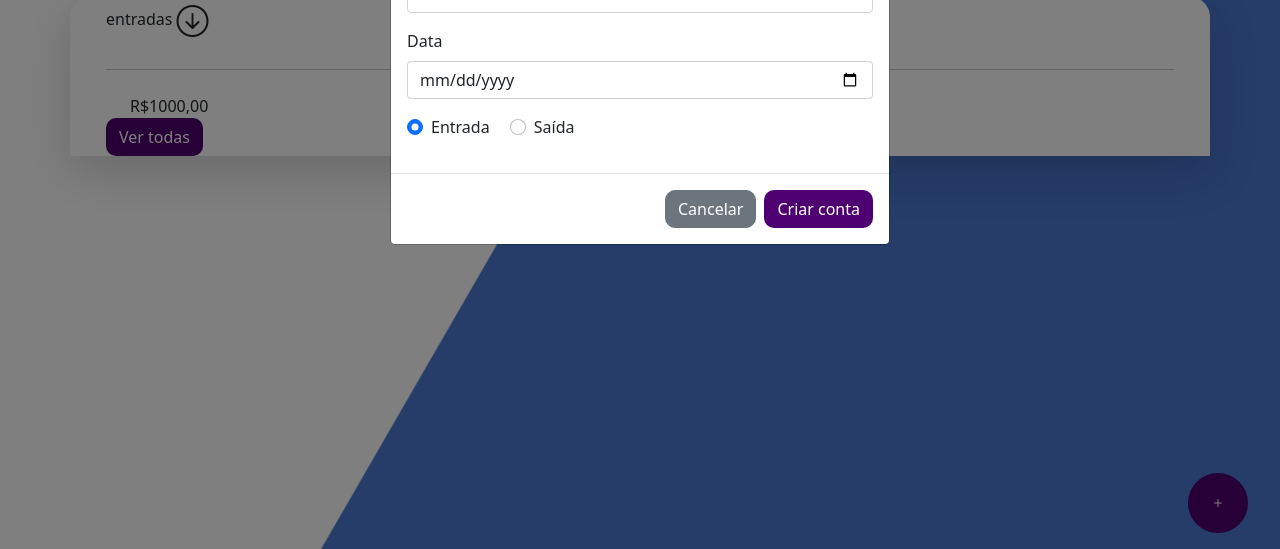
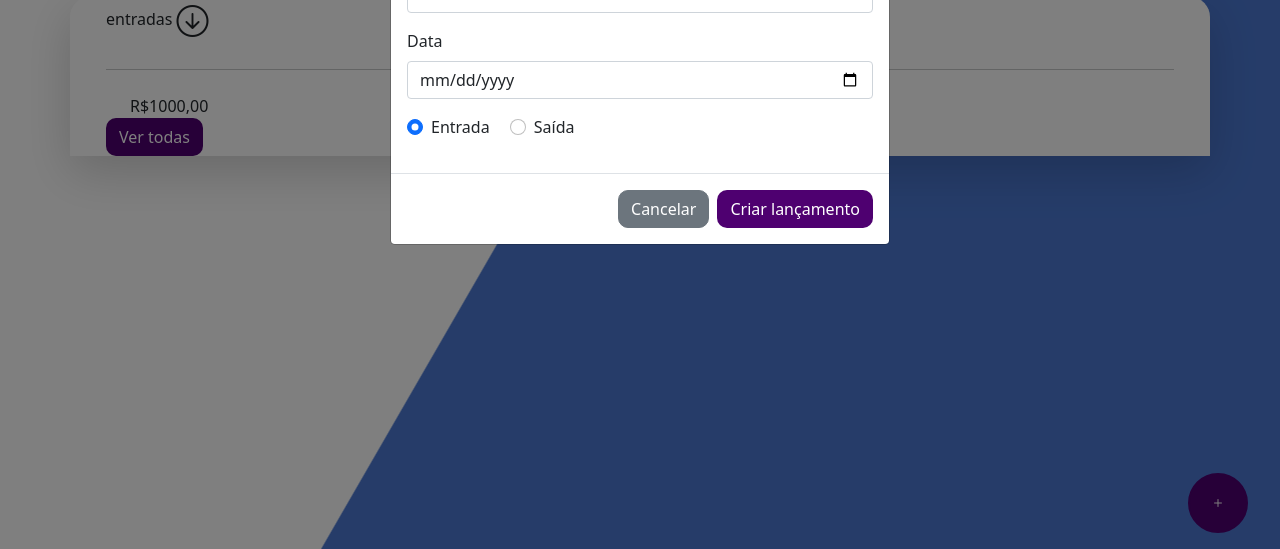
Before and after one commit to Joa0Souza/NIKEL, a plain HTML site: page NIKEL/public/home.html in a window 1280 px wide. Both pictures are taken after a click on the button 1218 px from the left and 754 px from the top of the page. Shown: the part 251-800 px from the top of the page. Drawn offline with nearby package versions, Linux system fonts and the light colour scheme.

Commit message:
home.html

```diff
--- a/NIKEL/public/home.html
+++ b/NIKEL/public/home.html
@@ -126,7 +126,7 @@
             </div>
             <div class="modal-footer">
               <button type="button" class="btn btn-secondary button-cancel" data-bs-dismiss="modal">Cancelar</button>
-              <button type="submit" class="btn button-default">Criar conta</button>
+              <button type="submit" class="btn button-default">Criar lançamento</button>
             </div>
         </form>
           </div>
```
